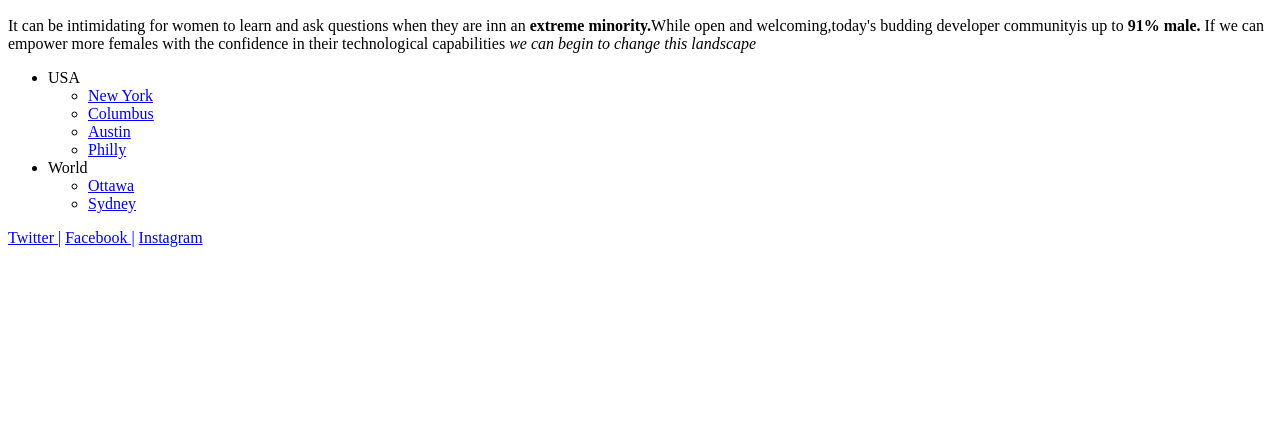
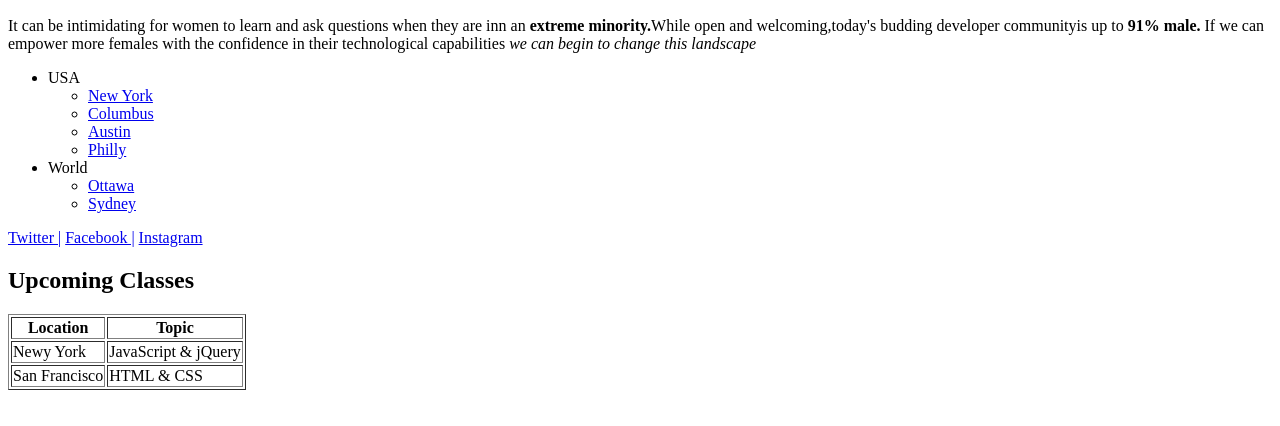
Before and after one commit to kushidhar03/GirlDevelopIt, a plain HTML site: page index.html in a window 1280 px wide. Shown: the part 102-528 px from the top of the page. Drawn offline with Linux system fonts and the light colour scheme.

Commit message:
Added Part-2

```diff
--- a/index.html
+++ b/index.html
@@ -5,6 +5,7 @@
     <title>Girl Develop It</title>
   </head>
   <body>
+
     <img src="images\gitlDevelopItLogo.png" alt="girl develop it logo">
 
     <section id="Part-1">
@@ -41,6 +42,33 @@
 
     </section>
 
+    <section id="Part-2">
+      <div class="upcoming-classes">
+        <h1>Upcoming Classes</h1>
+        <table border="1">
+          <thead>
+            <tr>
+              <th>Location</th>
+              <th>Topic</th>
+            </tr>
+          </thead>
+          <tbody>
+            <tr>
+              <td>Newy York</td>
+              <td>JavaScript & jQuery</td>
+            </tr>
+            <tr>
+              <td>San Francisco</td>
+              <td>HTML & CSS</td>
+            </tr>
+          </tbody>
+        </table>
+
+
+      </div>
+    </section>
+
+
   </body>
 </html>
 
```
